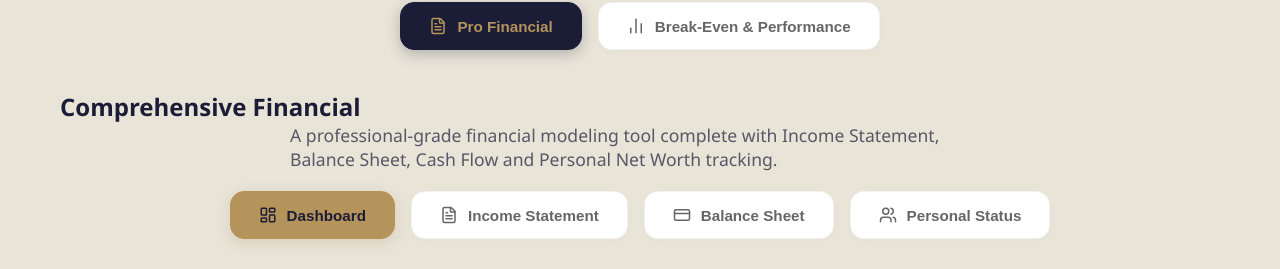
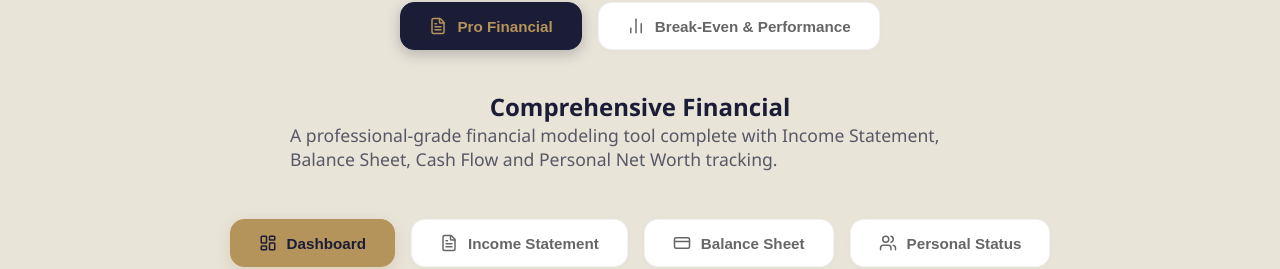
Before and after one commit to dphung88/real-estate-marketplace, a Next.js app: page /tools/break-even in a window 1280 px wide. Shown: the part 432-701 px from the top of the page. Built offline with nearby package versions, Linux system fonts and the light colour scheme.

Commit message:
style: Ensure header texts are perfectly centered and improve vertical spacing

```diff
--- a/app/tools/break-even/page.js
+++ b/app/tools/break-even/page.js
@@ -79,16 +79,16 @@ export default function BreakEvenPage() {
               </div>
 
               {activeTab === 'breakeven' ? (
-                <div style={{ marginBottom: '20px' }}>
-                  <h2 className="text-[var(--color-dark)] text-4xl md:text-5xl font-black tracking-tight mb-4 text-center">Break-Even Analysis</h2>
+                <div style={{ marginBottom: '48px', width: '100%', display: 'flex', flexDirection: 'column', alignItems: 'center' }}>
+                  <h2 className="text-[var(--color-dark)] text-4xl md:text-5xl font-black tracking-tight mb-4 text-center w-full">Break-Even Analysis</h2>
                   <p className="text-center" style={{ color: 'var(--color-dark)', opacity: '0.7', maxWidth: '700px', margin: '0 auto', fontSize: '1.1rem' }}>
                     Analyze your core financial metrics, monitor operational efficiency,
                     and determine your exact break-even point.
                   </p>
                 </div>
               ) : (
-                <div style={{ marginBottom: '20px' }}>
-                  <h2 className="text-[var(--color-dark)] text-4xl md:text-5xl font-black tracking-tight mb-4 text-center">Comprehensive Financial</h2>
+                <div style={{ marginBottom: '48px', width: '100%', display: 'flex', flexDirection: 'column', alignItems: 'center' }}>
+                  <h2 className="text-[var(--color-dark)] text-4xl md:text-5xl font-black tracking-tight mb-4 text-center w-full">Comprehensive Financial</h2>
                   <p className="text-center" style={{ color: 'var(--color-dark)', opacity: '0.7', maxWidth: '700px', margin: '0 auto', fontSize: '1.1rem' }}>
                     A professional-grade financial modeling tool complete with Income Statement, Balance Sheet, Cash Flow and Personal Net Worth tracking.
                   </p>
```
